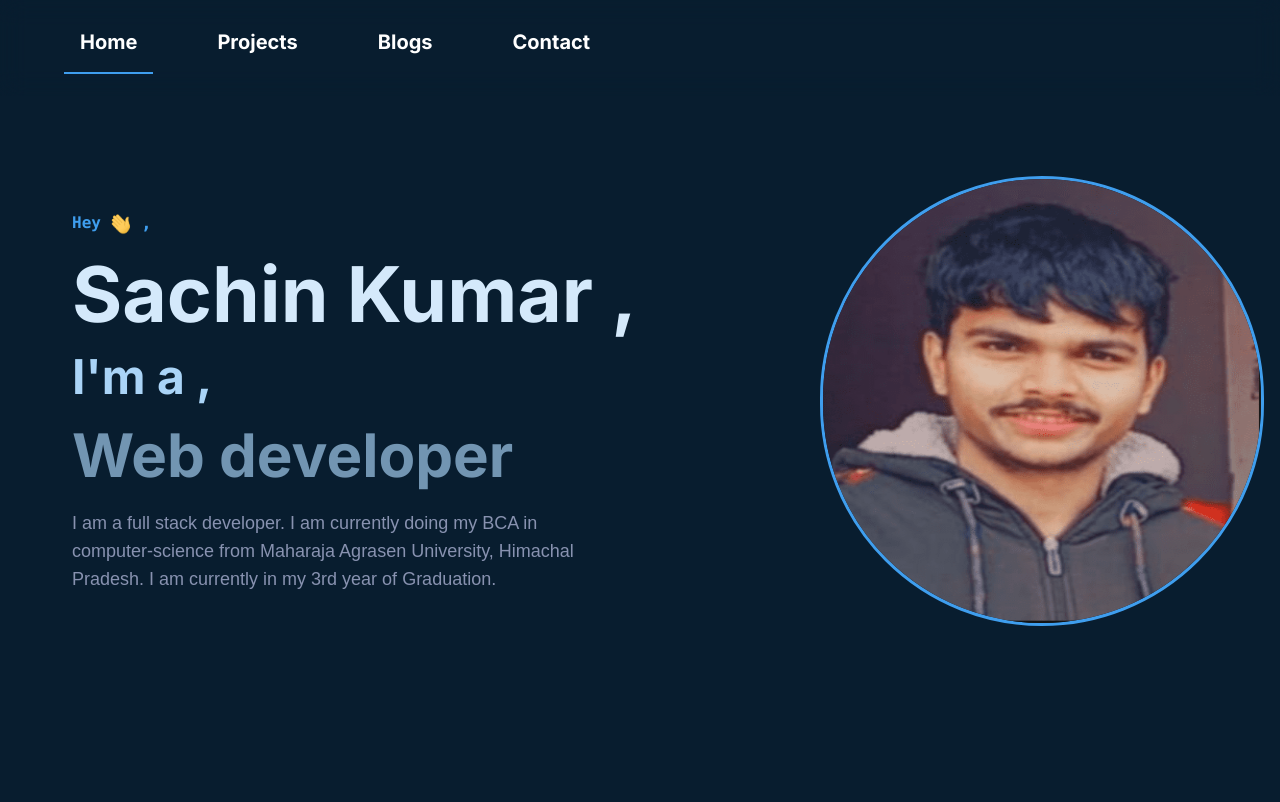
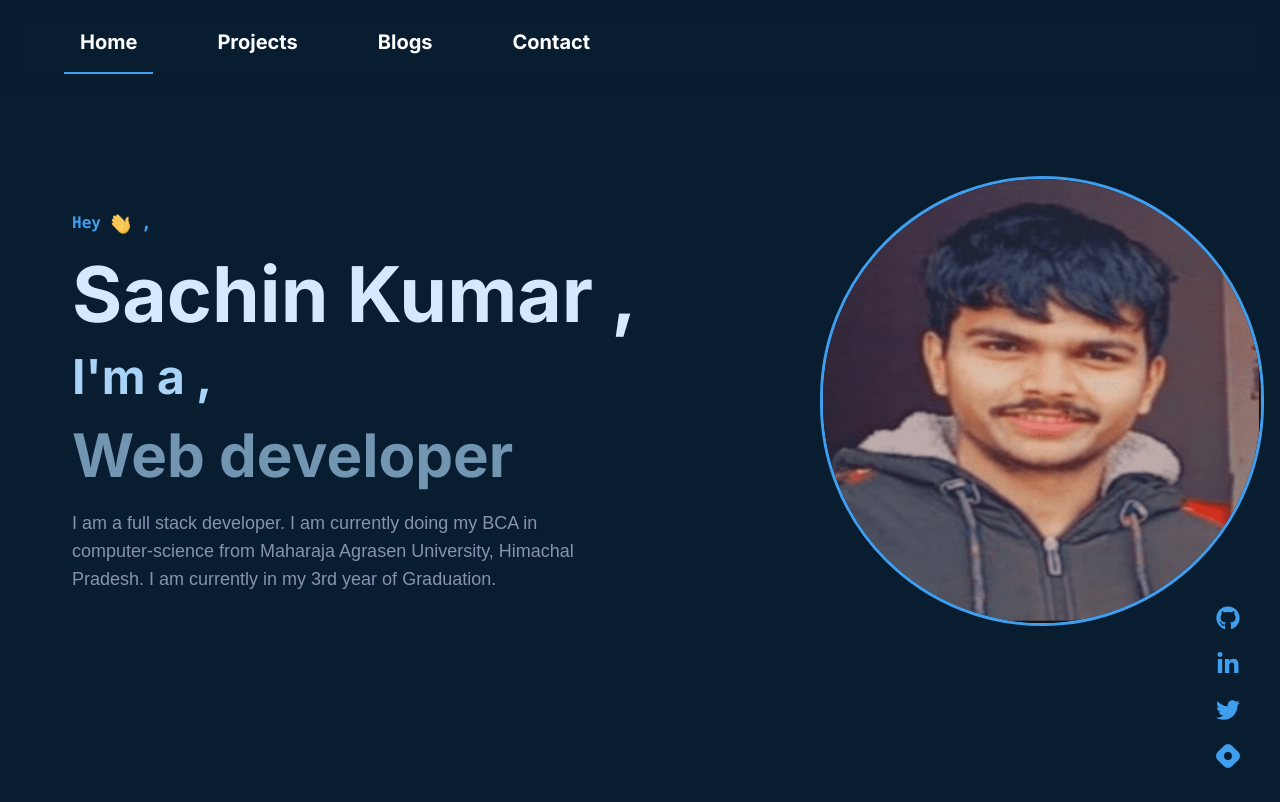
Before and after one commit to Sachindev-01/My-Portfolio, a React (Vite) app: page / in a window 1280 px wide. Built offline with nearby package versions, Linux system fonts and the light colour scheme.

Commit message:
add follow component in App component

```diff
--- a/src/App.tsx
+++ b/src/App.tsx
@@ -1,4 +1,5 @@
 import Body from "./components/Body";
+import Follow from "./components/Follow/Follow";
 import Header from "./components/Header/Header";
 
 function App() {
@@ -6,6 +7,7 @@ function App() {
     <div className="bg-[#081d2f] w-full">
       <Header />
       <Body />
+      <Follow />
     </div>
   );
 }
```
